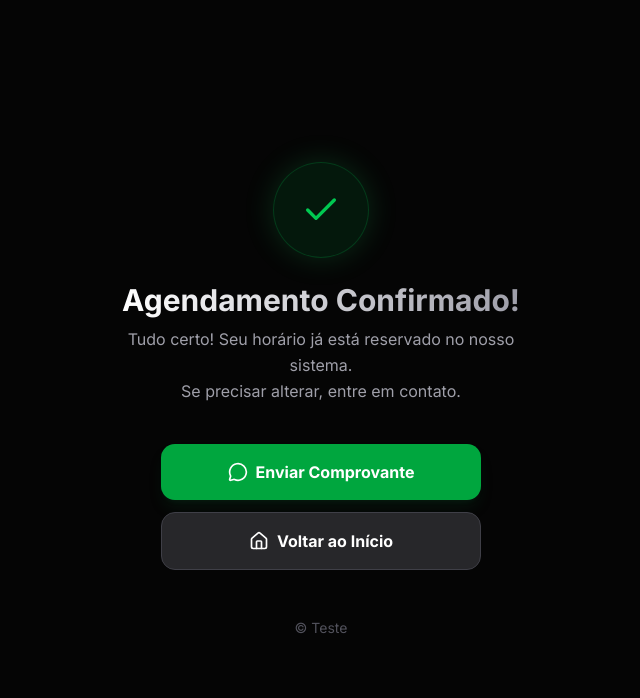
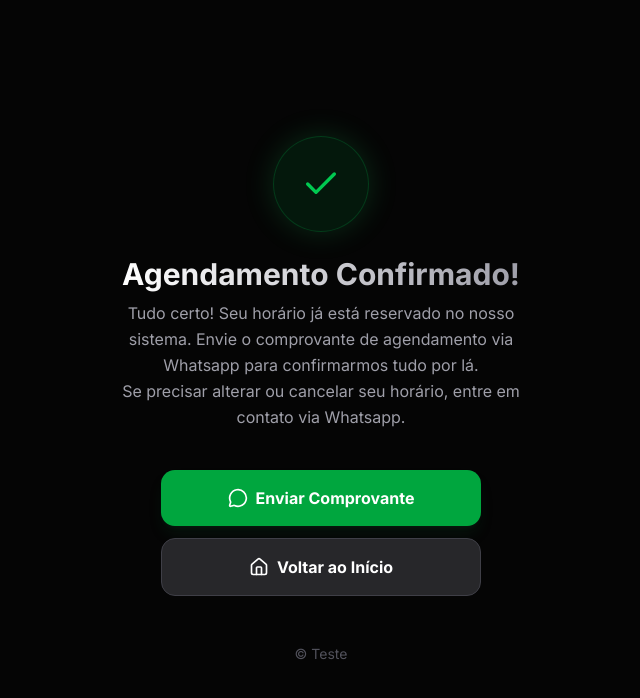
Before and after one commit to JandsonS/teste, a Next.js app in the folder beauty-app/: page /sucesso in a window 1280 px wide. Shown: the top 698 px of the page, without its empty margins (319-959 px from the left). Built offline with nearby package versions, Linux system fonts and the light colour scheme.

Commit message:
atendimento

```diff
--- a/beauty-app/src/app/sucesso/page.tsx
+++ b/beauty-app/src/app/sucesso/page.tsx
@@ -17,8 +17,8 @@ export default function Sucesso() {
         </h1>
 
         <p className="text-zinc-400 max-w-md mb-10 leading-relaxed">
-            Tudo certo! Seu horário já está reservado no nosso sistema.
-            <br/>Se precisar alterar, entre em contato.
+            Tudo certo! Seu horário já está reservado no nosso sistema. Envie o comprovante de agendamento via Whatsapp para confirmarmos tudo por lá.
+            <br/>Se precisar alterar ou cancelar seu horário, entre em contato via Whatsapp.
         </p>
 
         <div className="flex flex-col gap-3 w-full max-w-xs">
```
